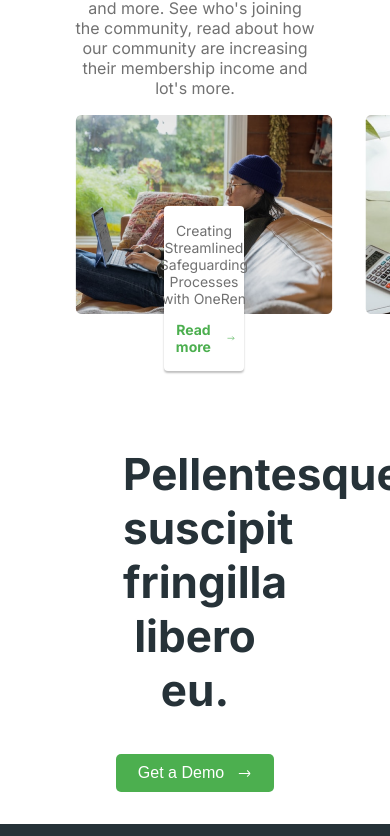
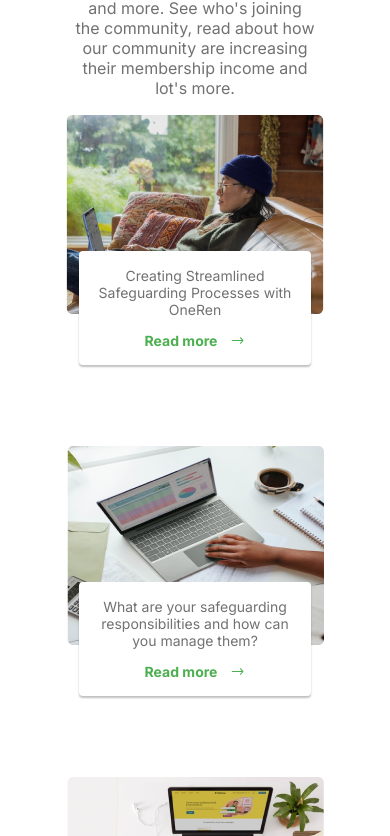
Before and after one commit to Xenko10/figma-mockup-to-react, a React (Vite) app: page / in a window 390 px wide. Shown: the part 4508-5344 px from the top of the page. Built offline with nearby package versions, Linux system fonts and the light colour scheme.

Commit message:
make CommunityUpdates component responsive, fix distance between sections

```diff
--- a/src/components/CommunityUpdates/CommunityUpdates.module.css
+++ b/src/components/CommunityUpdates/CommunityUpdates.module.css
@@ -1,10 +1,16 @@
 .communityUpdates {
   font-family: "Inter", sans-serif;
-  padding: 0 var(--padding);
+  padding: 0 var(--padding) 4rem var(--padding);
 
   display: flex;
   flex-direction: column;
   text-align: center;
+}
+
+@media (max-width: 1000px) {
+  .communityUpdates {
+    padding: 0 var(--padding);
+  }
 }
 
 .upperSubsection > h2 {
@@ -26,6 +32,18 @@
   position: relative;
 }
 
+@media (max-width: 1000px) {
+  .lowerSubsection {
+    flex-direction: column;
+    gap: 1rem;
+  }
+
+  .item > div {
+    position: relative;
+    bottom: 4rem;
+  }
+}
+
 .item {
   display: flex;
   flex-direction: column;
@@ -33,7 +51,7 @@
 }
 
 .item > div {
-  width: 20%;
+  width: 200px;
   z-index: 1;
   background-color: white;
   padding: 1rem;
@@ -41,6 +59,13 @@
   bottom: -3.5rem;
   border-radius: 0.25rem;
   box-shadow: 0 2px 2px rgba(0, 0, 0, 0.25);
+}
+
+@media (max-width: 1000px) {
+  .item > div {
+    position: relative;
+    bottom: 4rem;
+  }
 }
 
 .item > div > p {
--- a/src/components/Demo/Demo.module.css
+++ b/src/components/Demo/Demo.module.css
@@ -2,7 +2,7 @@
   font-family: "Inter", sans-serif;
   color: #263238;
 
-  padding: 5rem var(--padding) 2rem var(--padding);
+  padding: 2rem var(--padding) 3rem var(--padding);
   display: flex;
   flex-direction: column;
   align-items: center;
@@ -11,6 +11,7 @@
 }
 
 .demo > h2 {
+  margin-top: 0;
   font-size: 2.75rem;
   color: #263238;
   width: 60%;
```
